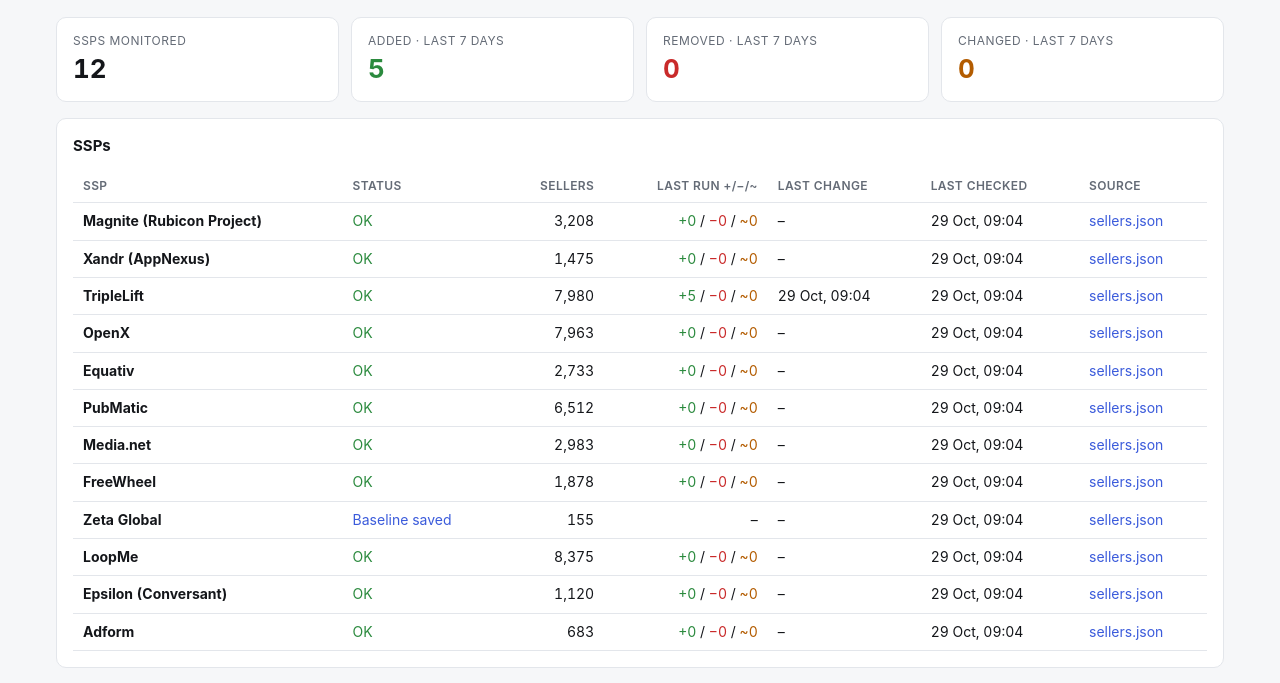
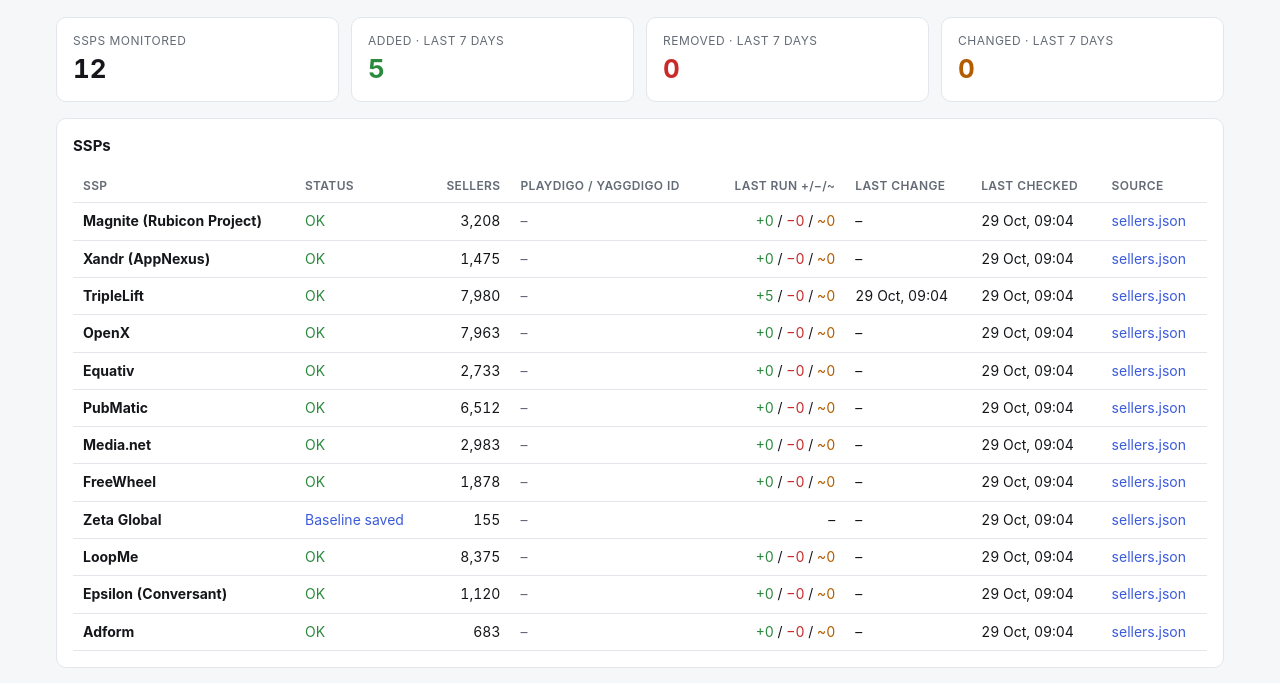
Before and after one commit to Yanivplaydigo/sellers-monitor, a plain HTML site: page docs/index.html in a window 1280 px wide. Shown: the part 79-762 px from the top of the page. Drawn offline with Linux system fonts and the light colour scheme.

Commit message:
Update index.html

```diff
--- a/docs/index.html
+++ b/docs/index.html
@@ -74,7 +74,7 @@
   <div class="card">
     <h2>SSPs</h2>
     <div class="scroll"><table>
-      <thead><tr><th>SSP</th><th>Status</th><th class="num">Sellers</th><th class="num">Last run +/−/~</th><th>Last change</th><th>Last checked</th><th>Source</th></tr></thead>
+      <thead><tr><th>SSP</th><th>Status</th><th class="num">Sellers</th><th>Playdigo / Yaggdigo ID</th><th class="num">Last run +/−/~</th><th>Last change</th><th>Last checked</th><th>Source</th></tr></thead>
       <tbody id="sspBody"></tbody>
     </table></div>
   </div>
@@ -124,17 +124,24 @@
 }
 
 function renderStatus() {
-  if (!status) { $("updated").textContent = "No data yet: run the workflow once."; $("sspBody").innerHTML = '<tr><td colspan="7" class="empty">No runs yet</td></tr>'; return; }
+  if (!status) { $("updated").textContent = "No data yet: run the workflow once."; $("sspBody").innerHTML = '<tr><td colspan="8" class="empty">No runs yet</td></tr>'; return; }
   $("updated").textContent = "Last run: " + fmtT(status.generated_at);
   const label = {ok:"OK", baseline:"Baseline saved", error:"Download failed", anomaly:"Ignored bad file"};
   $("sspBody").innerHTML = status.ssps.map(s => `<tr>
     <td><b>${esc(s.name)}</b></td>
     <td class="st-${s.status}" title="${esc(s.error)}">${label[s.status] || s.status}${s.error ? " ⓘ" : ""}</td>
     <td class="num">${fmtN(s.count)}</td>
+    <td>${ours(s.ours)}</td>
     <td class="num">${s.status === "ok" ? `<span style="color:var(--add)">+${s.added}</span> / <span style="color:var(--rem)">−${s.removed}</span> / <span style="color:var(--chg)">~${s.changed}</span>` : "–"}</td>
     <td>${fmtT(s.last_change)}</td>
     <td>${fmtT(s.last_checked)}</td>
     <td>${s.url ? `<a href="${esc(s.url)}" target="_blank" rel="noopener">sellers.json</a>` : "–"}</td></tr>`).join("");
+}
+
+function ours(list) {
+  if (list == null) return '<span class="muted">–</span>';
+  if (!list.length) return '<span class="muted">Not listed</span>';
+  return list.map(o => `<span class="ours" title="${esc(o.name)} · ${esc(o.domain)}"><b>${esc(o.id)}</b> <span class="muted">${esc(o.name)} · ${esc((o.type || "").toLowerCase())}</span></span>`).join("<br>");
 }
 
 function renderKpis() {
```
